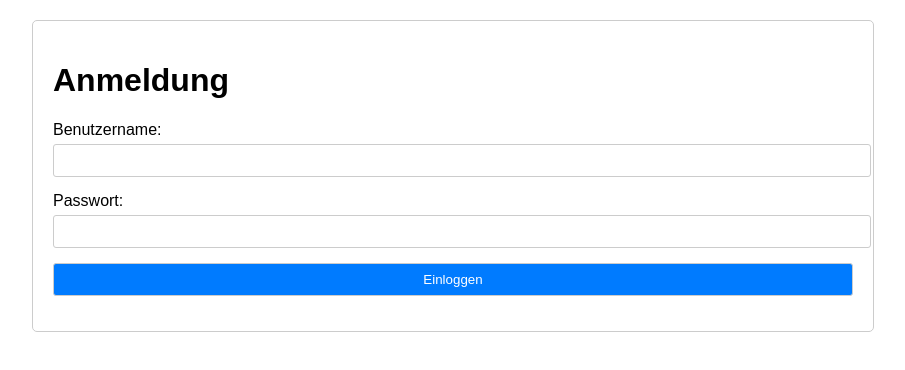
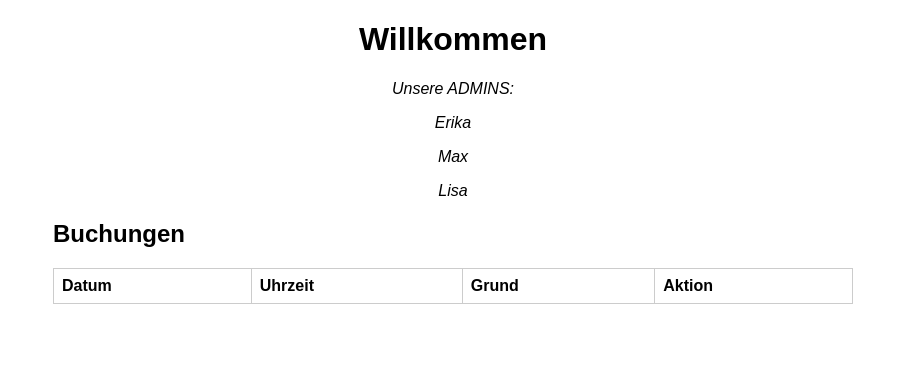
Before and after one commit to brausi12357/Die-admins, a plain HTML site: page index.html in a window 1280 px wide. Shown: the whole page, without its empty margins (187-1092 px from the left). Drawn offline with Linux system fonts and the light colour scheme.

Commit message:
Update index.html buchungsseite

```diff
--- a/index.html
+++ b/index.html
@@ -3,42 +3,26 @@
 <head>
 <meta charset="UTF-8">
 <meta name="viewport" content="width=device-width, initial-scale=1.0">
-<title>Terminplanungs-System</title>
+<title>Buchungsseite</title>
 <style>
 /* CSS-Stile */
 body {
 font-family: Arial, sans-serif;
 margin: 20px;
 }
-.login-container, .booking-container, .table-container {
+.header {
+text-align: center;
+margin-bottom: 20px;
+}
+.admins {
+text-align: center;
+margin-bottom: 20px;
+font-style: italic;
+}
+.table-container {
 max-width: 800px;
-margin: 20px auto;
-padding: 20px;
-border: 1px solid #ccc;
-border-radius: 5px;
+margin: 0 auto;
 }
-.form-group {
-margin-bottom: 15px;
-}
-.form-group label {
-display: block;
-margin-bottom: 5px;
-}
-.form-group input, .form-group button, .form-group select {
-width: 100%;
-padding: 8px;
-border: 1px solid #ccc;
-border-radius: 3px;
-}
-.form-group button {
-background-color: #007bff;
-color: #fff;
-cursor: pointer;
-}
-.form-group button:hover {
-background-color: #0056b3;
-}
-/* Stile für die Tabelle */
 table {
 width: 100%;
 border-collapse: collapse;
@@ -50,69 +34,20 @@ th, td {
 padding: 8px;
 text-align: left;
 }
-/* Animationen */
-@keyframes fadeIn {
-from {
-opacity: 0;
-}
-to {
-opacity: 1;
-}
-}
-@keyframes fadeOut {
-from {
-opacity: 1;
-}
-to {
-opacity: 0;
-}
-}
 </style>
 </head>
 <body>
-<!-- Anmelde-Seite -->
-<div class="login-container">
-<h1>Anmeldung</h1>
-<div class="form-group">
-<label for="username">Benutzername:</label>
-<input type="text" id="username">
+<div class="header">
+<h1>Willkommen</h1>
 </div>
-<div class="form-group">
-<label for="password">Passwort:</label>
-<input type="password" id="password">
+<div class="admins">
+<p>Unsere ADMINS:</p>
+<p>Erika</p>
+<p>Max</p>
+<p>Lisa</p>
 </div>
-<div class="form-group">
-<button id="loginButton">Einloggen</button>
-</div>
-</div>
-<!-- Termin buchen Seite -->
-<div class="booking-container" style="display: none;">
-<h1>Termin buchen</h1>
-<div class="form-group">
-<label for="date">Datum:</label>
-<input type="date" id="date">
-</div>
-<div class="form-group">
-<label for="time">Uhrzeit:</label>
-<input type="time" id="time">
-</div>
-<div class="form-group">
-<label for="reason">Grund des Termins:</label>
-<select id="reason">
-<option value="Einkaufen">Einkaufen</option>
-<option value="Einfach nur Reden">Einfach nur Reden</option>
-<option value="Sonstiges">Sonstiges</option>
-<option value="Private Gespräche">Private Gespräche</option>
-</select>
-</div>
-<div class="form-group">
-<button id="bookButton">Termin buchen</button>
-<button id="logoutButton">Abmelden</button>
-</div>
-</div>
-<!-- Tabelle für Buchungen -->
-<div class="table-container" style="display: none;">
-<h1>Buchungen</h1>
+<div class="table-container">
+<h2>Buchungen</h2>
 <table id="bookingTable">
 <thead>
 <tr>
```
